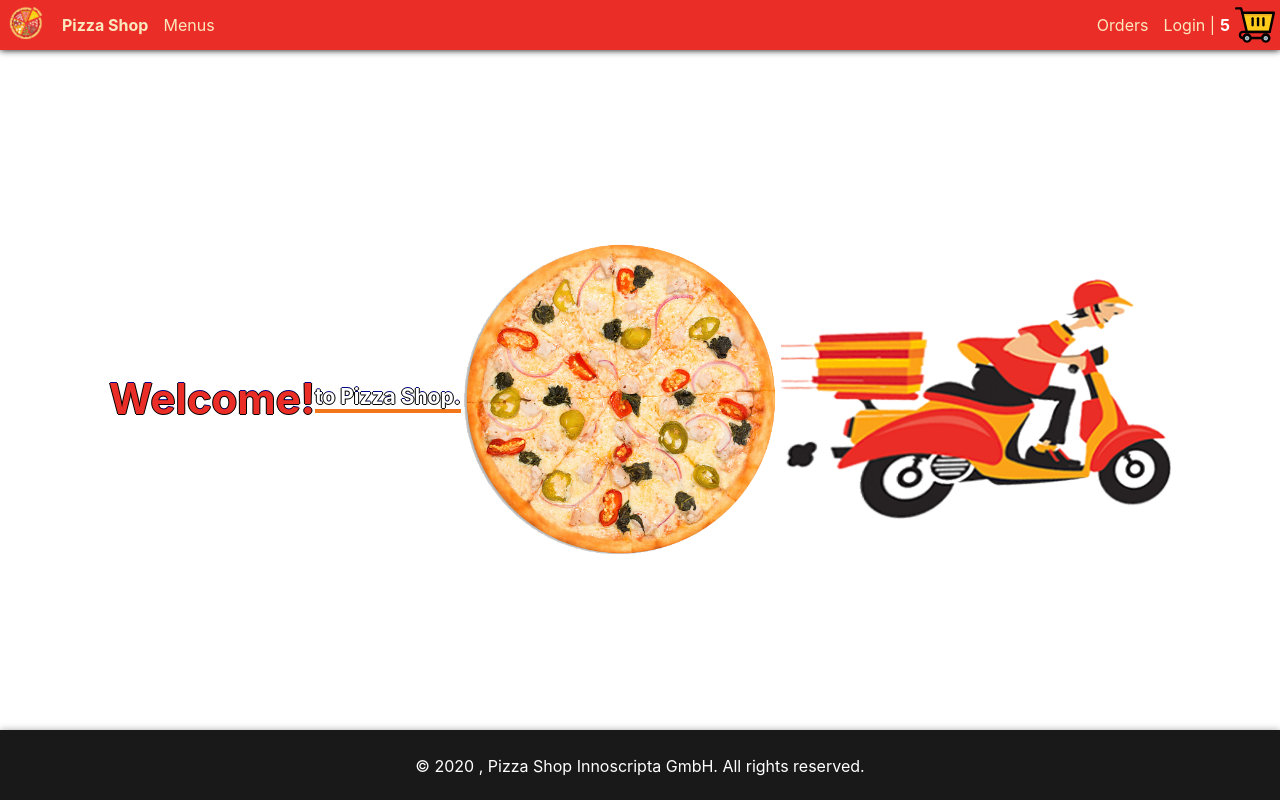
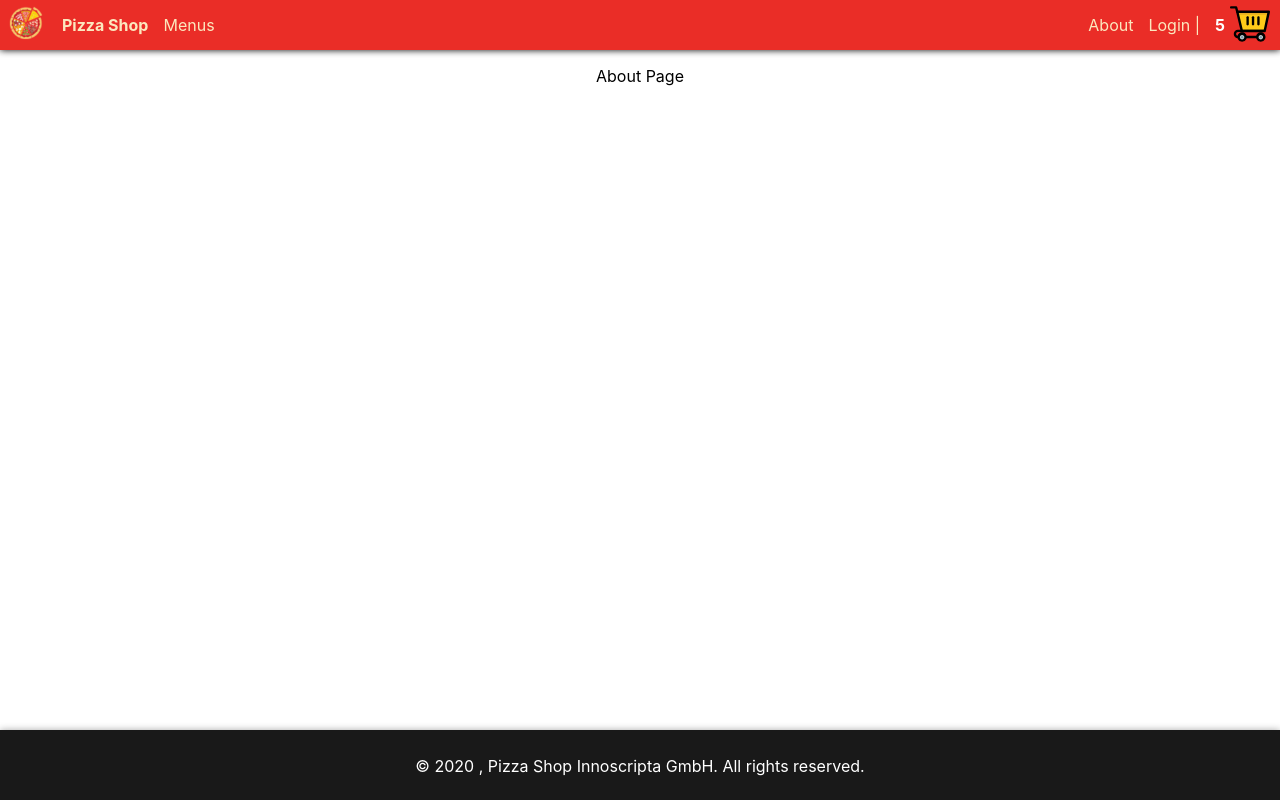
Before and after one commit to mesadhan/pizza-shop-for-innoscripta, a React (Create React App) app in the folder client/: page /about in a window 1280 px wide. Built offline with nearby package versions, Linux system fonts and the light colour scheme.

Commit message:
added routes & components

```diff
--- a/client/src/App.js
+++ b/client/src/App.js
@@ -1,25 +1,29 @@
 import React from 'react';
-import logo from './logo.png';
-import deliveryLogo from './logo-delivery.png';
 import './App.scss';
 import NavBar from "./components/Navbar";
 import Footer from "./components/Footer";
+
+import {Switch, Route,} from "react-router-dom";
+import Menus from "./components/Menus";
+import About from "./components/About";
+import HomePage from "./components/HomePage";
+import Login from "./components/Login";
+import Cart from "./components/Cart";
 
 function App() {
 
     return (
         <div className="App">
             <NavBar/>
+            <Footer/>
 
-            <header className="App-header">
-                <h1 className="welcome-title">Welcome!</h1>
-                <p className="welcome-span"> to Pizza Shop.</p>
-
-                <img src={logo} className="App-logo" alt="logo" />
-                <img src={deliveryLogo}  className="delivery-desktop-logo" alt="deliveryLogo" />
-            </header>
-
-            <Footer/>
+            <Switch>
+                <Route exact path="/" component={HomePage}/>
+                <Route exact path="/menus" component={Menus}/>
+                <Route exact path="/cart" component={Cart}/>
+                <Route exact path="/about" component={About}/>
+                <Route exact path="/login" component={Login}/>
+            </Switch>
         </div>
     );
 }
--- /dev/null
+++ b/client/src/components/About.js
@@ -0,0 +1,14 @@
+import React, { Component } from 'react';
+
+
+class About extends Component {
+    render() {
+        return (<div data-test="aboutComponent" className="aboutComponent">
+
+            <p>About Page</p>
+
+        </div>)
+    }
+}
+
+export default About;
--- /dev/null
+++ b/client/src/components/Cart.js
@@ -0,0 +1,16 @@
+import React, { Component } from 'react';
+
+
+class Cart extends Component {
+    render() {
+
+        return (
+            <div data-test="cartComponent" className="cartComponent">
+                <p>Cart page.</p>
+            </div>
+        )
+
+    }
+}
+
+export default Cart;
--- /dev/null
+++ b/client/src/components/HomePage.js
@@ -0,0 +1,23 @@
+import React, { Component } from 'react';
+import logo from "../logo.png";
+import deliveryLogo from "../logo-delivery.png";
+
+
+class HomePage extends Component {
+    render() {
+        return (
+            <div data-test="HomeComponent" className="HomeComponent">
+                <header className="App-header">
+                    <h1 className="welcome-title">Welcome!</h1>
+                    <p className="welcome-span"> to Pizza Shop.</p>
+
+                    <img src={logo} className="App-logo" alt="logo" />
+                    <img src={deliveryLogo}  className="delivery-desktop-logo" alt="deliveryLogo" />
+                </header>
+            </div>
+        )
+
+    }
+}
+
+export default HomePage;
--- /dev/null
+++ b/client/src/components/Login.js
@@ -0,0 +1,13 @@
+import React, { Component } from 'react';
+
+
+class Login extends Component {
+    render() {
+        return (<div data-test="loginComponent" className="loginComponent">
+                <p> Login Page </p>
+
+        </div>)
+    }
+}
+
+export default Login;
--- /dev/null
+++ b/client/src/components/Menus.js
@@ -0,0 +1,20 @@
+import React, { Component } from 'react';
+import './Menus.scss';
+
+
+class Menus extends Component {
+    render() {
+
+        return (
+            <div data-test="menusComponent" className="menusComponent">
+
+
+                <p>Menus Page</p>
+
+            </div>
+        )
+
+    }
+}
+
+export default Menus;
--- a/client/src/components/Navbar.js
+++ b/client/src/components/Navbar.js
@@ -14,7 +14,6 @@ class NavBar extends Component {
                     <img src={bandLogo} className="logo-band" alt="Pizza Shop" />
                 </Link>
 
-
                 <div className="leftMenus">
                     <Link to="/" style={{fontWeight: 'bold'}}>Pizza Shop</Link>
                     <Link to="/menus">Menus</Link>
@@ -22,13 +21,14 @@ class NavBar extends Component {
 
                 <div className="rightMenus">
                     <div>
-                        <Link to="/blog">Orders</Link>
-                        <Link to="/about">Login |</Link>
+                        <Link to="/About">About</Link>
+                        <Link to="/login">Login |</Link>
                     </div>
 
-
-                    <p style={{fontWeight: 'bold', color: '#fff'}}>5</p>
-                    <img src={cartLogo} className="icon-cart" alt="cart logo" />
+                    <Link style={{display: 'flex'}} to="/cart">
+                        <p style={{fontWeight: 'bold', color: '#fff'}}>5</p>
+                        <img src={cartLogo} className="icon-cart" alt="cart logo" />
+                    </Link>
 
                 </div>
             </div>
```
Also changed, not shown: client/src/components/Menus.scss (added).
